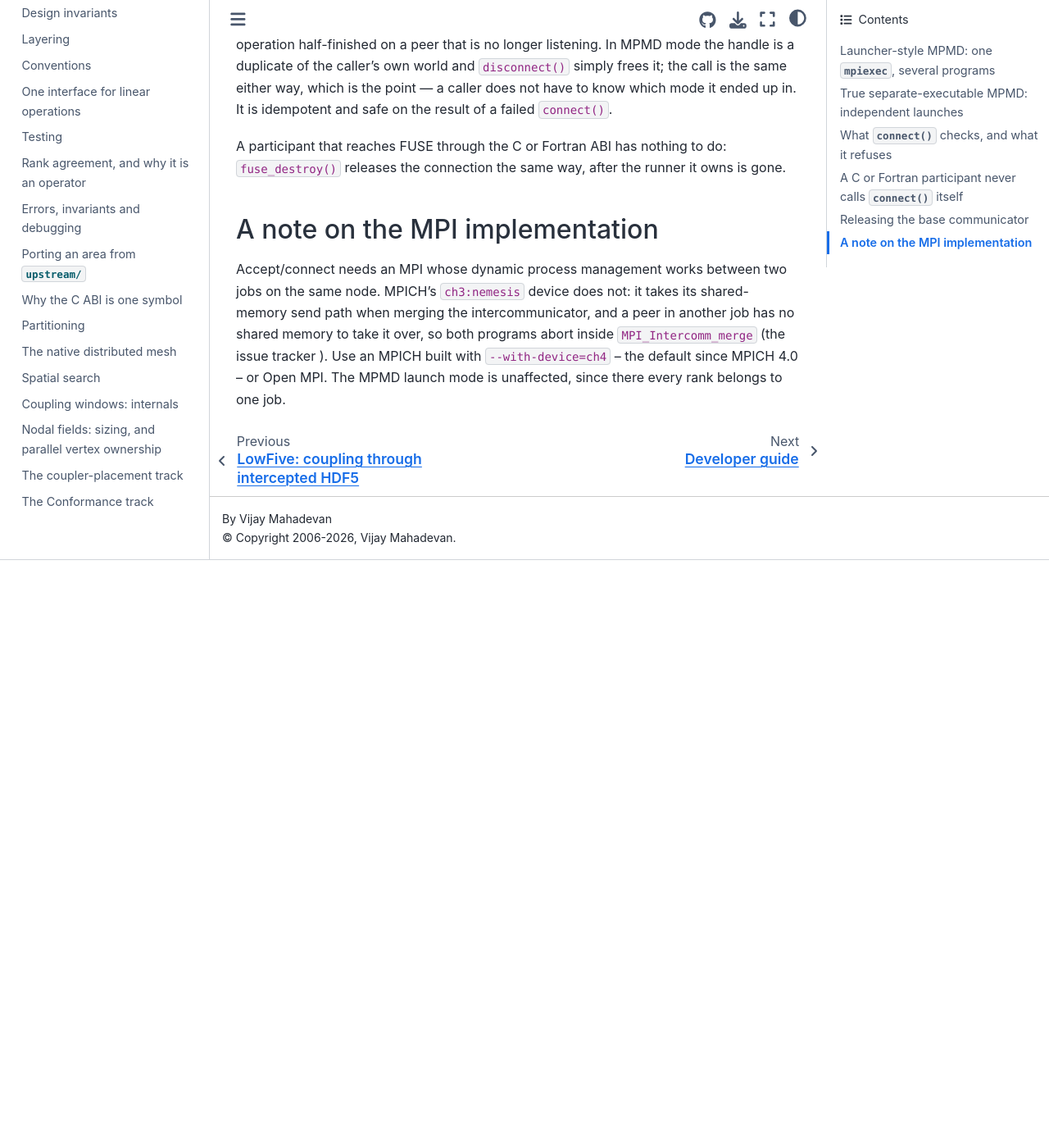
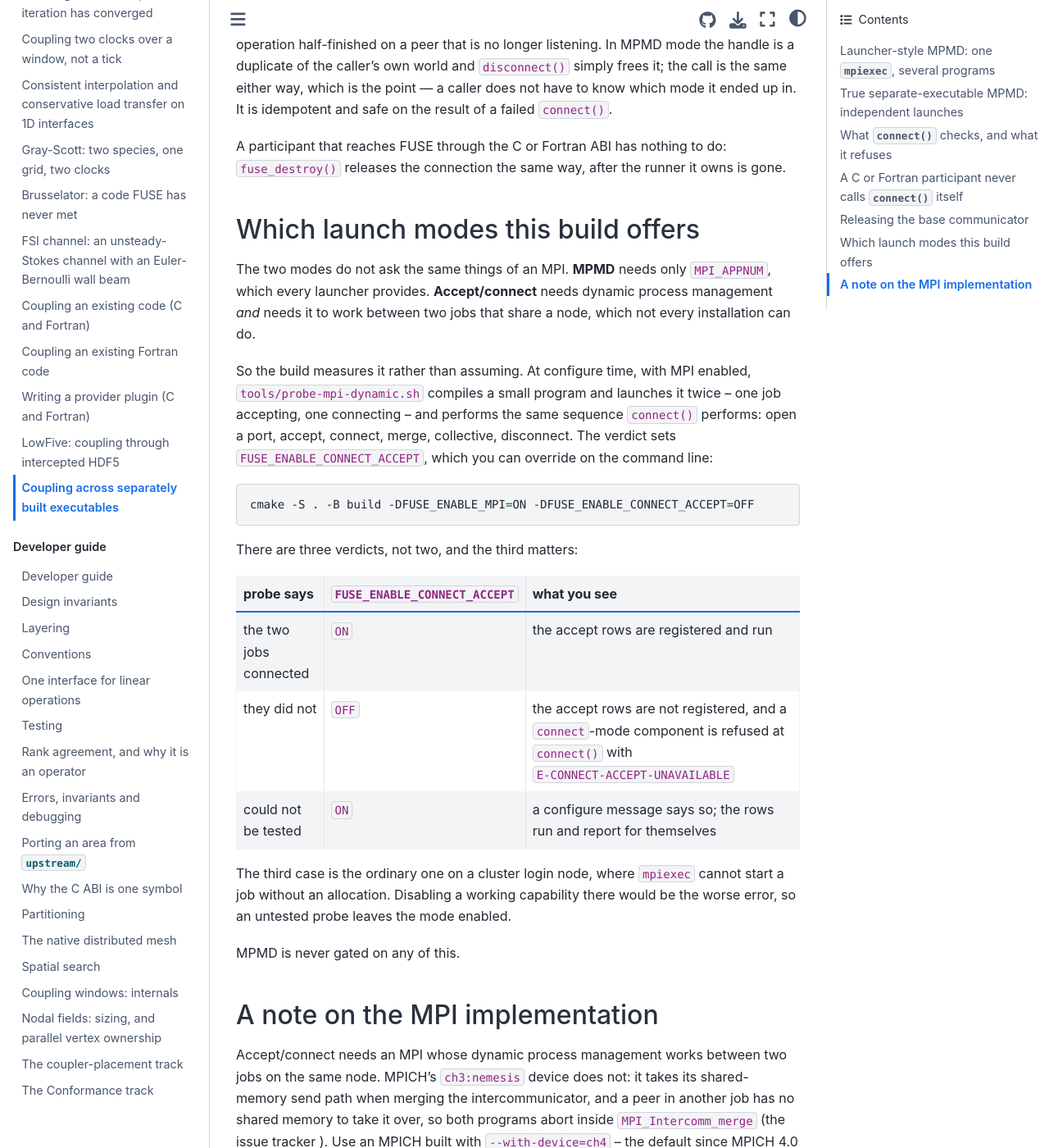
Before and after one commit to vijaysm/fuse, a Sphinx documentation site: the page built from docs/user/multiple-executables.md, in a window 1280 px wide and 1400 px high, scrolled down 5172 px. Shown: the whole window at 82% size. Built offline with Sphinx 7.4.7 and the Sphinx Book theme 1.1.4, drawn with Linux system fonts in a browser that asks for light colours; pages that are not in the unit, such as notebooks, are missing from menus; before the commit the page ends 5855 px from its top, so only the background shows below that.

Commit message:
Document the launch-mode capability and its three verdicts
An untested probe leaves the mode enabled, since a login node that cannot launch is the ordinary case.

````diff
--- a/docs/user/multiple-executables.md
+++ b/docs/user/multiple-executables.md
@@ -199,6 +199,38 @@
 A participant that reaches FUSE through the C or Fortran ABI has nothing to do: `fuse_destroy()`
 releases the connection the same way, after the runner it owns is gone.
 
+## Which launch modes this build offers
+
+The two modes do not ask the same things of an MPI. **MPMD** needs only
+`MPI_APPNUM`, which every launcher provides. **Accept/connect** needs dynamic
+process management *and* needs it to work between two jobs that share a node,
+which not every installation can do.
+
+So the build measures it rather than assuming. At configure time, with MPI
+enabled, `tools/probe-mpi-dynamic.sh` compiles a small program and launches it
+twice -- one job accepting, one connecting -- and performs the same sequence
+`connect()` performs: open a port, accept, connect, merge, collective,
+disconnect. The verdict sets `FUSE_ENABLE_CONNECT_ACCEPT`, which you can
+override on the command line:
+
+```sh
+cmake -S . -B build -DFUSE_ENABLE_MPI=ON -DFUSE_ENABLE_CONNECT_ACCEPT=OFF
+```
+
+There are three verdicts, not two, and the third matters:
+
+| probe says | `FUSE_ENABLE_CONNECT_ACCEPT` | what you see |
+|---|---|---|
+| the two jobs connected | `ON` | the accept rows are registered and run |
+| they did not | `OFF` | the accept rows are not registered, and a `connect`-mode component is refused at `connect()` with `E-CONNECT-ACCEPT-UNAVAILABLE` |
+| could not be tested | `ON` | a configure message says so; the rows run and report for themselves |
+
+The third case is the ordinary one on a cluster login node, where `mpiexec`
+cannot start a job without an allocation. Disabling a working capability there
+would be the worse error, so an untested probe leaves the mode enabled.
+
+MPMD is never gated on any of this.
+
 ## A note on the MPI implementation
 
 Accept/connect needs an MPI whose dynamic process management works between two jobs on
````
